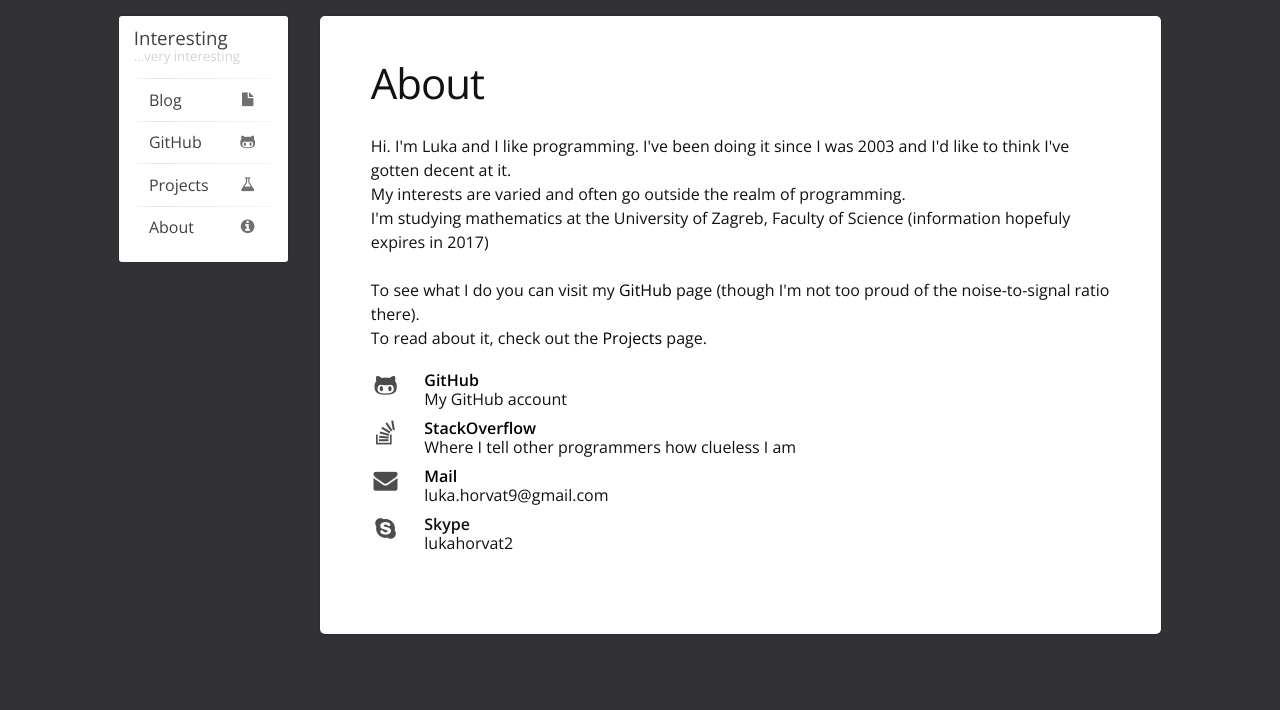
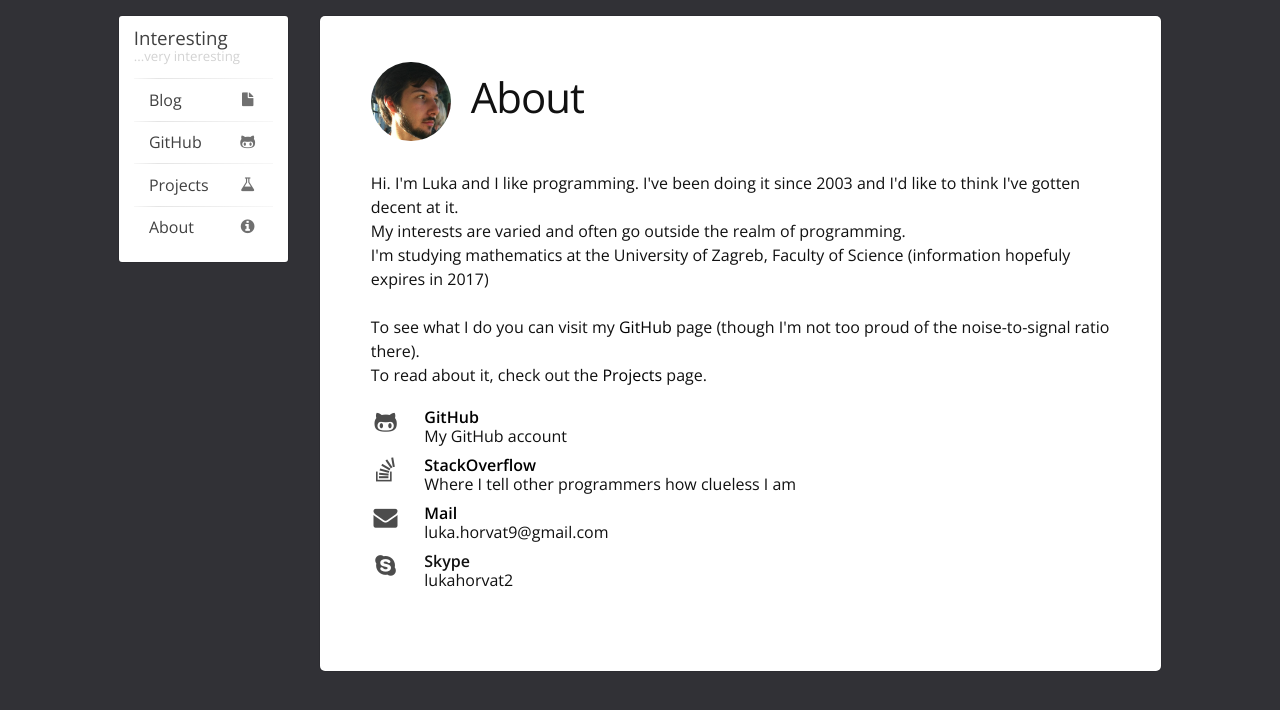
Before and after one commit to LukaHorvat/lukahorvat.github.io, a Jekyll site: the page built from about/index.html, in a window 1280 px wide. Shown: the top 710 px of the page. Built offline with Jekyll 4.4.1, drawn with Linux system fonts in a browser that asks for light colours.

Commit message:
Fixing up the About page

```diff
--- a/_includes/project.html
+++ b/_includes/project.html
@@ -13,4 +13,3 @@
 	{% endfor %}
 	</div>
 </div>
-<br/>
--- a/_layouts/page.html
+++ b/_layouts/page.html
@@ -4,7 +4,10 @@ layout: default
 <div class="post">
 
   <header class="post-header">
-    <h1 class="post-title">{{ page.title }}</h1>
+    <h1 class="post-title">
+        <img class="ui small circular image" style="display: inline-block; vertical-align: middle; margin-right: 10px" src="{{ page.title_img }}">
+        {{ page.title }}
+    </h1>
   </header>
 
   <article class="post-content">
--- a/about/index.html
+++ b/about/index.html
@@ -1,10 +1,11 @@
 ---
 layout: page
 title: About
+title_img: /static/pic.jpg
 ---
 Hi. I'm Luka and I like programming.
 
-I've been doing it since I was 2003 and I'd like to think I've gotten decent at it.<br/>
+I've been doing it since 2003 and I'd like to think I've gotten decent at it.<br/>
 My interests are varied and often go outside the realm of programming.<br/>
 I'm studying mathematics at the University of Zagreb, Faculty of Science (information hopefuly expires in 2017)<br/>
 <br/>
```
Also changed, not shown: static/pic.jpg (added).
